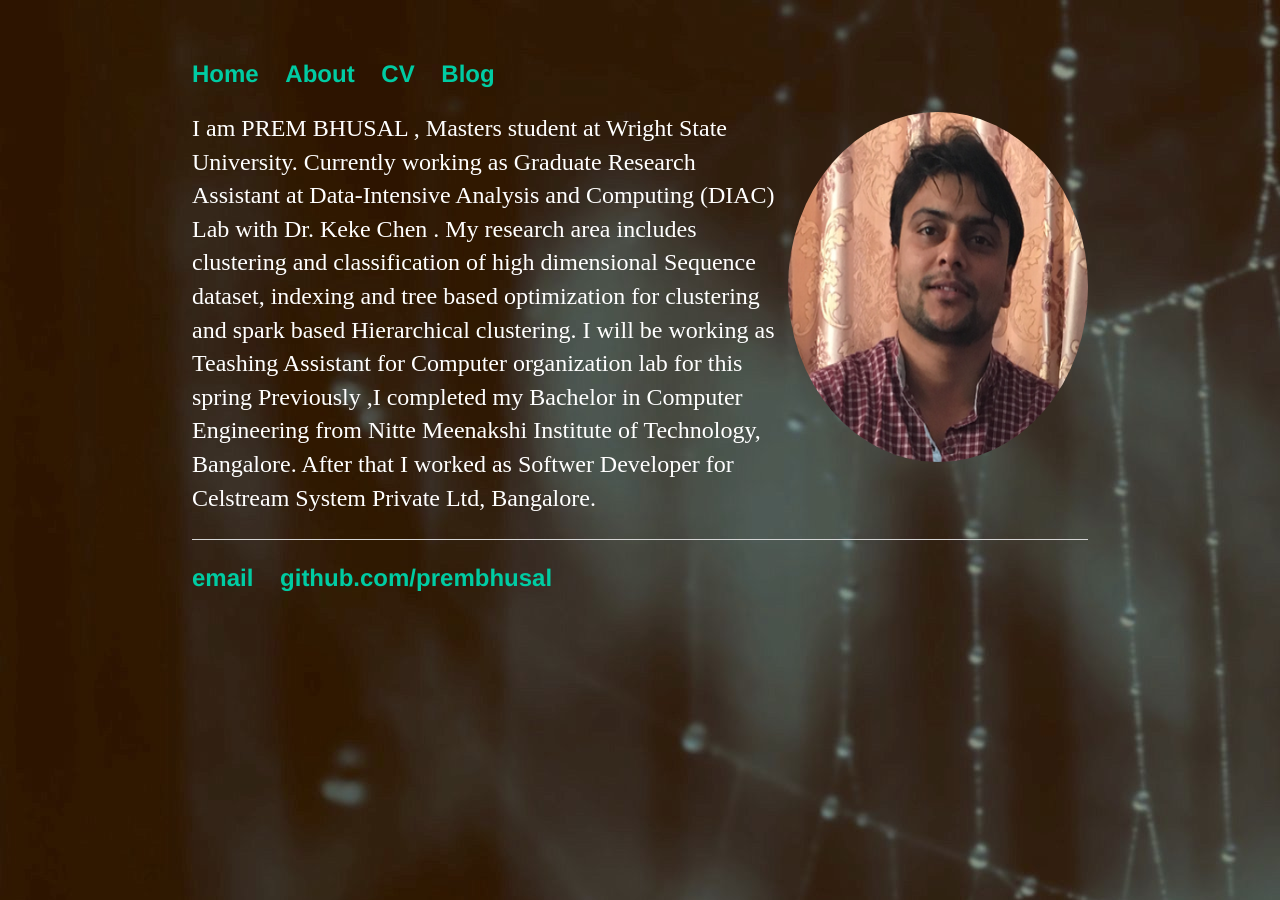
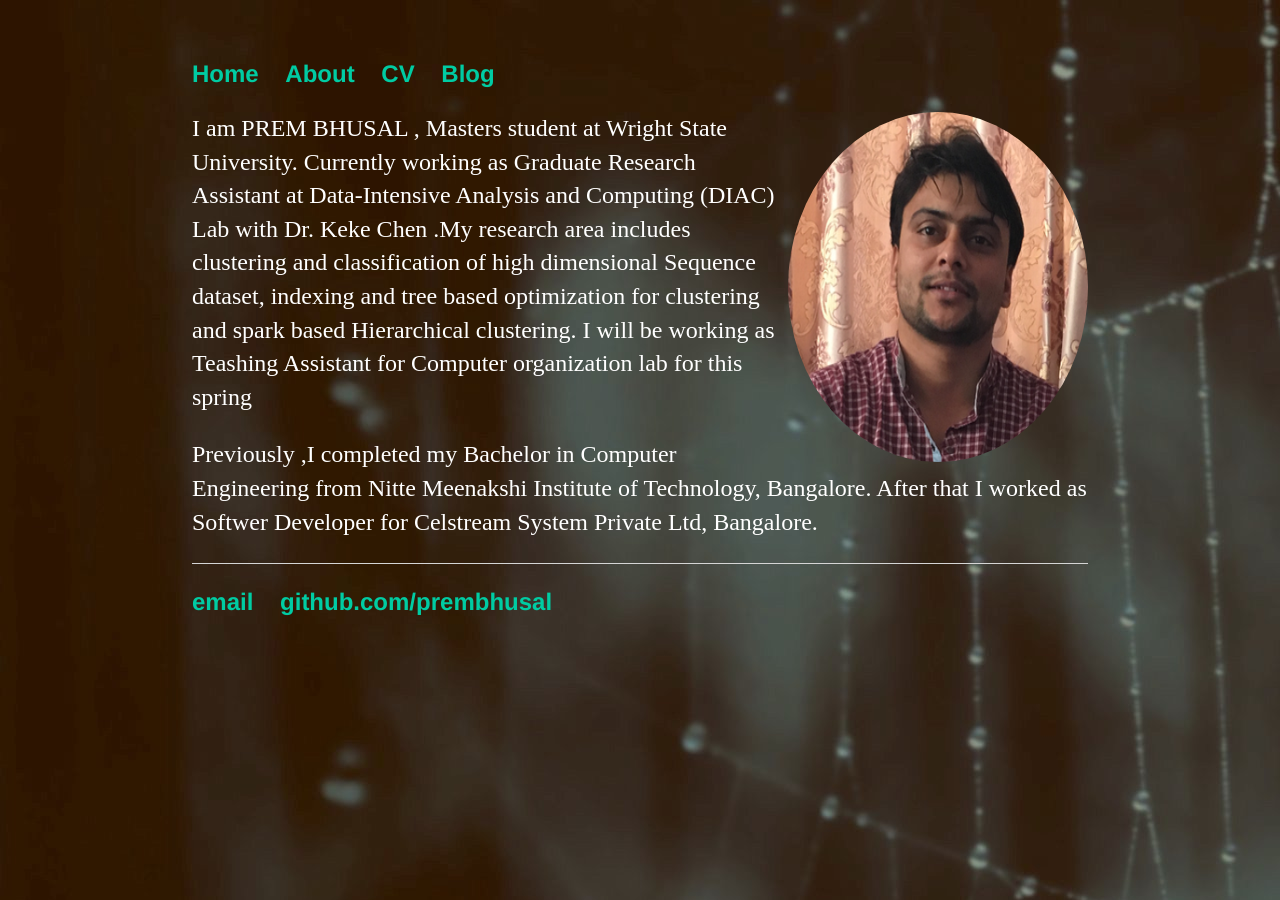
Before and after one commit to prembhusal/prembhusalWebsite, a Jekyll site: the page built from index.html, in a window 1280 px wide. Built offline with Jekyll 4.4.1, drawn with Linux system fonts in a browser that asks for light colours.

Commit message:
Update index.html

```diff
--- a/index.html
+++ b/index.html
@@ -7,12 +7,10 @@ title: prembhusal
 
 	<p ><img src="/img/prem.jpg" alt="HTML5 Icon" class ="center" style="width:300px;height:350px;" >
 	I am PREM BHUSAL , Masters student at  Wright State University. Currently  working as Graduate Research Assistant at
-	Data-Intensive Analysis and Computing (DIAC) Lab with Dr. Keke Chen .
-
-		My research area includes clustering
+	Data-Intensive Analysis and Computing (DIAC) Lab with Dr. Keke Chen .My research area includes clustering
 	and classification of high dimensional Sequence dataset, indexing and tree based optimization for clustering and spark based
 	Hierarchical clustering. I will be working as Teashing Assistant for Computer organization lab for this spring
-
+	</p><p>
 	Previously ,I completed my Bachelor in Computer Engineering from Nitte Meenakshi Institute of Technology, Bangalore.
 	After that I worked as Softwer Developer for Celstream System Private Ltd, Bangalore.  </P>
 	</div><!-- /.blurb -->
```
